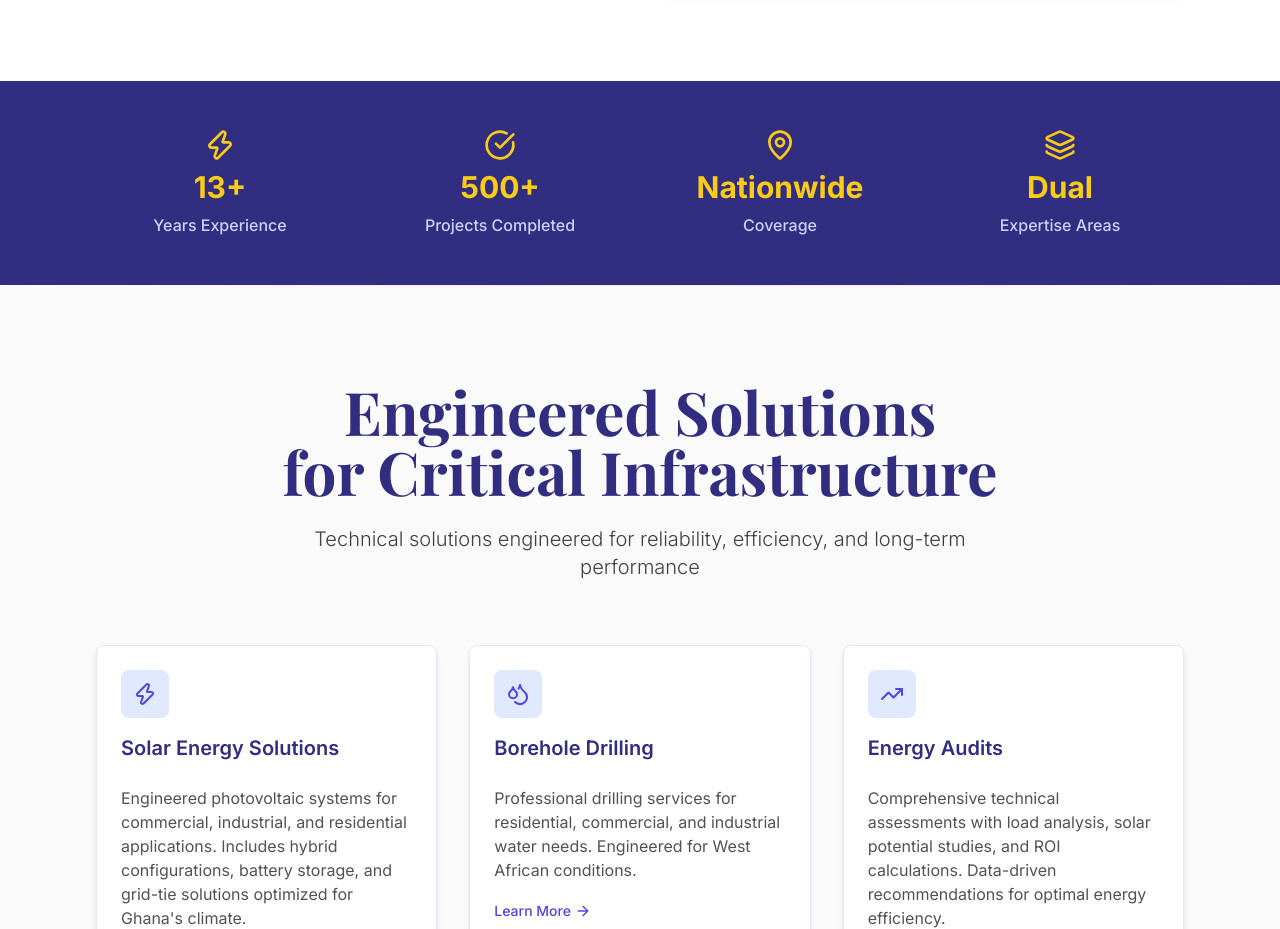
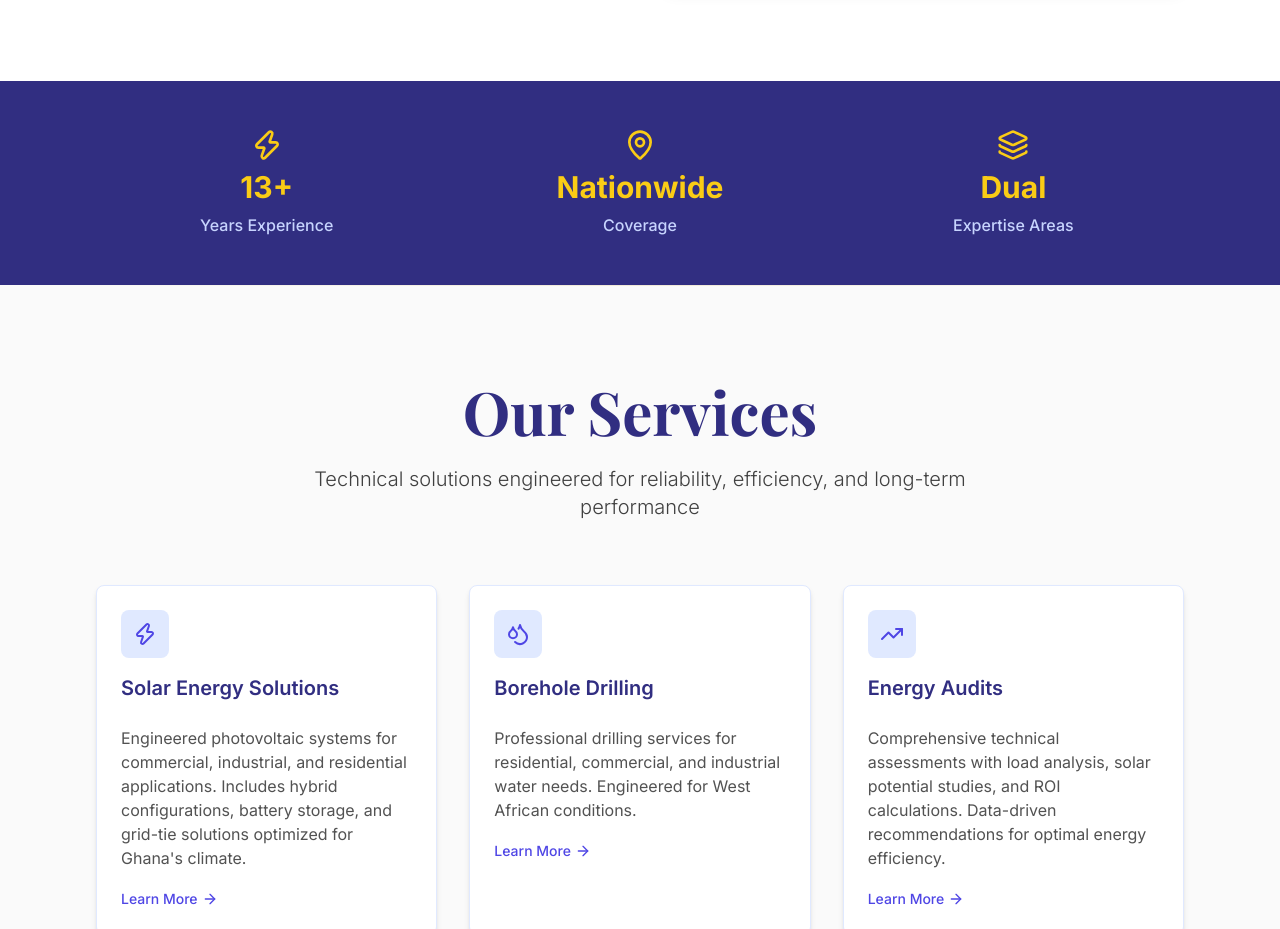
Before and after one commit to dromorongit/EleysonGh, a Next.js app: page / in a window 1280 px wide. Shown: the part 1600-2529 px from the top of the page. Built offline with nearby package versions, Linux system fonts and the light colour scheme.

Commit message:
Update page.tsx

```diff
--- a/src/app/page.tsx
+++ b/src/app/page.tsx
@@ -101,16 +101,11 @@
       {/* Credibility Strip */}
       <section className="bg-primary-900 text-white py-12">
         <Container>
-          <div className="grid grid-cols-1 md:grid-cols-4 gap-8 text-center">
+           <div className="grid grid-cols-1 md:grid-cols-3 gap-8 text-center">
              <div className="flex flex-col items-center space-y-2">
                <Zap className="w-8 h-8 text-accent-400" />
                <div className="text-3xl font-bold text-accent-400">13+</div>
                <div className="text-primary-200 font-medium">Years Experience</div>
-            </div>
-            <div className="flex flex-col items-center space-y-2">
-              <CheckCircle className="w-8 h-8 text-accent-400" />
-              <div className="text-3xl font-bold text-accent-400">500+</div>
-              <div className="text-primary-200 font-medium">Projects Completed</div>
              </div>
              <div className="flex flex-col items-center space-y-2">
                <MapPin className="w-8 h-8 text-accent-400" />
@@ -140,7 +135,7 @@
                className="text-4xl md:text-5xl lg:text-6xl font-serif font-bold text-primary-900 mb-6 leading-tight"
                variants={fadeInUp}
              >
-               Engineered Solutions<br />for Critical Infrastructure
+                Our Services
              </motion.h2>
              <motion.p
                className="text-xl text-secondary-700 max-w-2xl mx-auto font-light"
```
Lines whose indentation alone changed are shown as unchanged.
